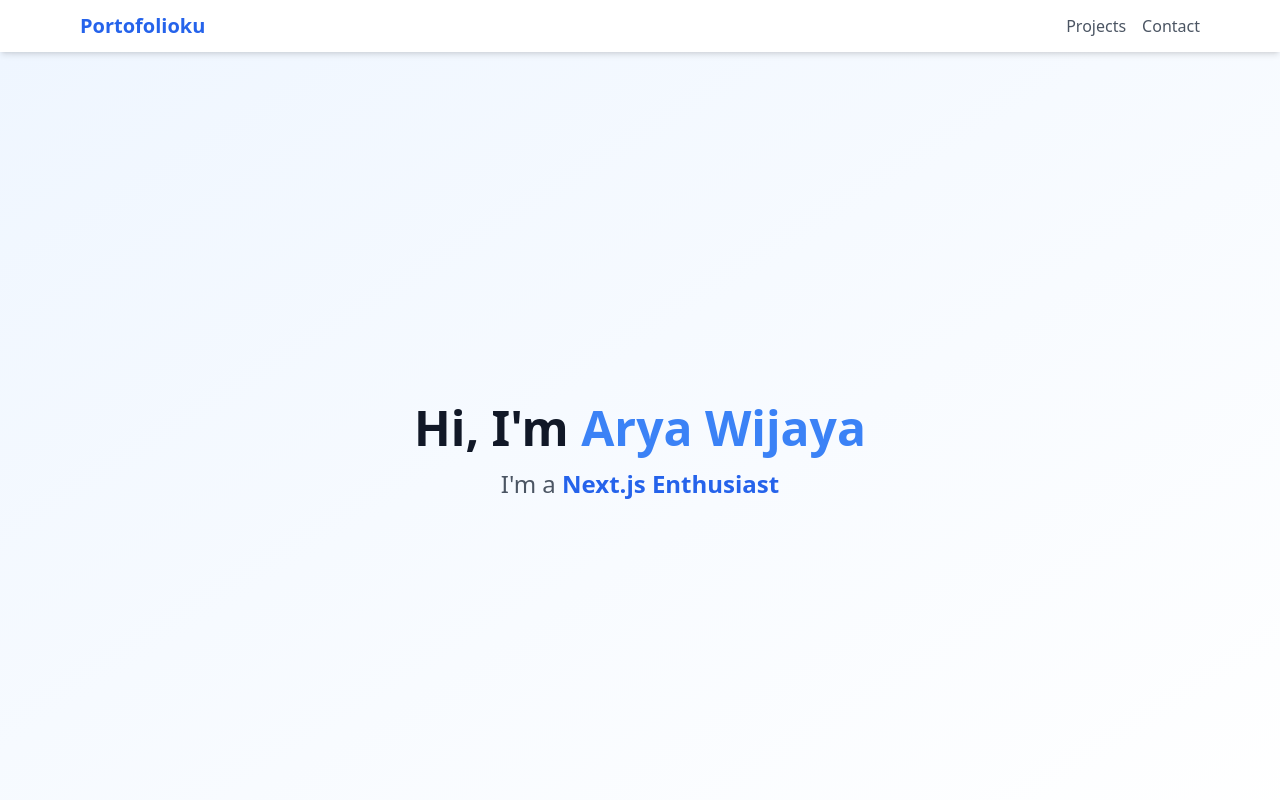
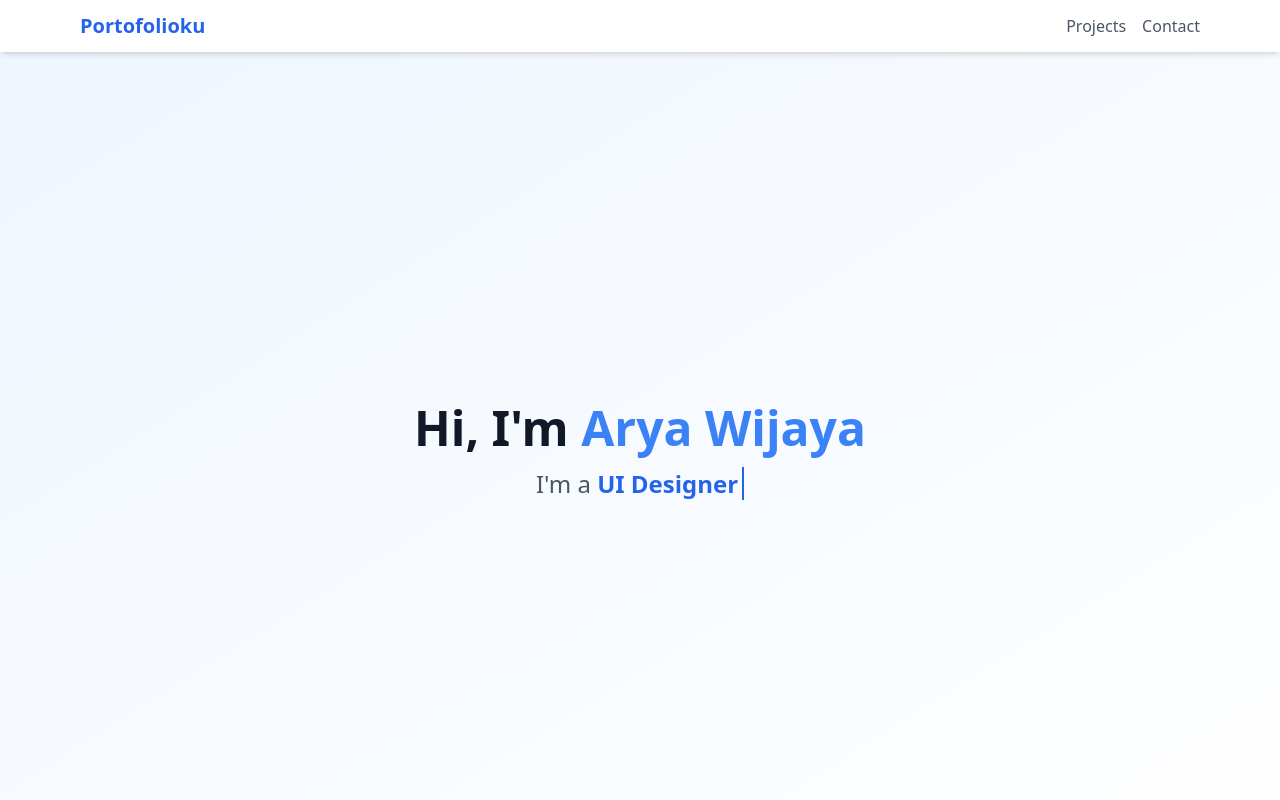
Before and after one commit to AryaKopet/my-porto, a Next.js app: page / in a window 1280 px wide. Shown: the top 800 px of the page. Built offline with nearby package versions, Linux system fonts and the light colour scheme.

Commit message:
membuat animasi pergantian kata

```diff
--- a/src/components/Hero.tsx
+++ b/src/components/Hero.tsx
@@ -5,21 +5,59 @@ import { useEffect, useState } from "react"
 const words = ["Web Developer", "UI Designer", "Next.js Enthusiast"]
 
 export default function Hero() {
-  const [index, setIndex] = useState(0)
+  const [text, setText] = useState("")
+  const [index, setIndex] = useState(0) // index kata
+  const [subIndex, setSubIndex] = useState(0) // index karakter
+  const [deleting, setDeleting] = useState(false)
+  const [blink, setBlink] = useState(true)
 
   useEffect(() => {
-    const interval = setInterval(() => {
-      setIndex(prev => (prev + 1) % words.length)
-    }, 2000)
+    if (index === words.length) return
 
-    return () => clearInterval(interval)
+    const timeout = setTimeout(() => {
+      setText(words[index].substring(0, subIndex))
+
+      if (!deleting) {
+        if (subIndex < words[index].length) {
+          setSubIndex(prev => prev + 1)
+        } else {
+          // tunggu sebelum mulai menghapus
+          setTimeout(() => setDeleting(true), 1500)
+        }
+      } else {
+        if (subIndex > 0) {
+          setSubIndex(prev => prev - 1)
+        } else {
+          setDeleting(false)
+          setIndex(prev => (prev + 1) % words.length)
+        }
+      }
+    }, deleting ? 50 : 100) // lebih cepat saat menghapus
+
+    return () => clearTimeout(timeout)
+  }, [subIndex, index, deleting])
+
+  // efek berkedip kursor
+  useEffect(() => {
+    const blinkInterval = setInterval(() => {
+      setBlink(prev => !prev)
+    }, 500)
+    return () => clearInterval(blinkInterval)
   }, [])
 
   return (
     <section className="flex flex-col items-center justify-center h-screen bg-gradient-to-br from-blue-50 to-white text-center">
-      <h1 className="text-5xl font-bold text-gray-900">Hi, I'm <span className="text-blue-500">Arya Wijaya</span></h1>
+      <h1 className="text-5xl font-bold text-gray-900">
+        Hi, I'm <span className="text-blue-500">Arya Wijaya</span>
+      </h1>
       <p className="text-2xl mt-4 text-gray-600">
-        I'm a <span className="font-semibold text-blue-600">{words[index]}</span>
+        I'm a{" "}
+        <span className="font-semibold text-blue-600">
+          {text}
+          <span className="border-r-2 border-blue-600 ml-1">
+            {blink ? " " : ""}
+          </span>
+        </span>
       </p>
     </section>
   )
```
